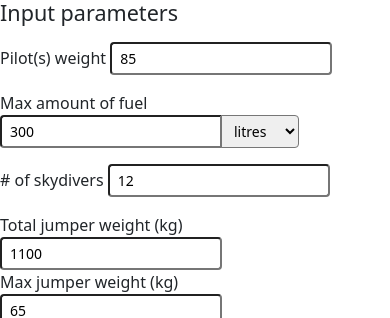
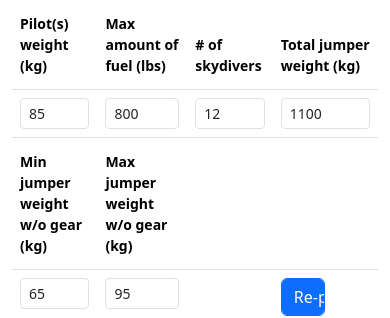
Before and after one commit to SkyToGround/weight_and_balance, a Django app: template templates/w_and_b.html in a window 390 px wide. Shown: the top 318 px of the page. Run offline with Django 3.2, Linux system fonts and the light colour scheme; the template is opened without the code that fills it, so the values that code supplies are empty; some libraries are stand-ins or nearby versions.

Commit message:
Fix html and jumper pos.

```diff
--- a/mass_and_balance.py
+++ b/mass_and_balance.py
@@ -359,8 +359,8 @@ def calc_w_and_b(pilot_weight: float, max_fuel_mass: float, nr_of_skydivers: int
         Seat(265 * inch, 6, -110),
         Seat(294.5 * inch, 1, -100),
         Seat(294.5 * inch, 2, -55),
-        Seat(319.5 * inch, 3, -95),
-        Seat(319.5 * inch, 4, -50),
+        Seat(312.5 * inch, 3, -95),
+        Seat(312.5 * inch, 4, -50),
         Seat(339 * inch, 5, -95.0),
     ]
     # exit_seats = [
--- a/templates/w_and_b.html
+++ b/templates/w_and_b.html
@@ -7,6 +7,11 @@
     <meta name="viewport" content="width=device-width, initial-scale=1.0">
     <meta name="author" content="Jonas Nilsson">
     <link href="{% static "css/bootstrap.min.css" %}" rel="stylesheet">
+    <style>
+      input:invalid {
+        border: solid red 3px;
+      }
+    </style>
     {% block head %}
     {% endblock %}
 
@@ -14,64 +19,52 @@
   </head>
 
   <body>
-    <div class="">
-      <h4 class="mb-3">Input parameters</h4>
-      <form class="needs-validation" novalidate>
-        <div class="row g-3">
-          <div class="col-sm-3">
-            <label for="pilot_weight" class="form-label-sm">Pilot(s) weight</label>
-            <input type="text" class="form-control-sm" id="pilot_weight" value="85" required>
+    <div class="container">
+      <div class="row">
+        <div class="col-sm-12">
+      <form onsubmit="getPlot(); return false;">
+      <table class="table">
+        <thead>
+        <tr>
+          <th><label for="pilot_weight" class="col-form-label-sm">Pilot(s) weight (kg)</label></th>
+          <th><label for="fuel_amount" class="col-form-label-sm">Max amount of fuel (lbs)</label></th>
+          <th><label for="skydivers" class="col-form-label-sm"># of skydivers</label></th>
+          <th><label for="totalWeight" class="col-form-label-sm">Total jumper weight (kg)</label></th>
+        </tr>
+        </thead>
+        <tbody>
+        <tr>
+          <td><input min="60" max="210" type="number" class="form-control form-control-sm" id="pilot_weight" value="85" required></td>
+          <td><input type="number"  min="200" max="2224" class="form-control form-control-sm" id="fuel_amount" value="800" required></td>
+          <td><input type="number" min="1" max="16" class="form-control form-control-sm" id="skydivers" value="12" required></td>
+          <td><input type="number" min="50" max="1800" class="form-control form-control-sm" id="totalWeight" value="1100" required></td>
+        </tr>
+        </tbody>
+        <thead>
+        <tr>
+          <th><label for="minWeight" class="col-form-label-sm">Min jumper weight w/o gear (kg)</label></th>
+          <th><label for="maxWeight" class="col-form-label-sm">Max jumper weight w/o gear (kg)</label></th>
+          <th></th>
+          <th></th>
+        </tr>
+        </thead>
+        <tbody>
+        <tr>
+          <td><input type="number" min="50" max="150" class="form-control form-control-sm" id="minWeight" value="65" required></td>
+          <td><input type="number" min="50" max="150" class="form-control form-control-sm" id="maxWeight" value="95" required></td>
+          <td></td>
+          <td><input id="plot_button" type="submit" class="form-control form-control-sm w-50 btn btn-primary" value="Re-plot"></td>
+        </tr>
+        </tbody>
+      </table>
+      </form>
+        </div>
+      </div>
+
+        <div class="row">
+          <div class="col-sm-7">
+            <img id="wb_plot" src="" class="img-fluid" alt="Responsive image">
           </div>
-
-          <div class="col-sm-3">
-          <label for="fuel_amount" class="form-label-sm">Max amount of fuel</label>
-          <div class="input-group">
-            <input type="text" class="form-control-sm" id="fuel_amount" value="300" required>
-            <select class="form-select-sm" id="fuel_unit">
-              <option>litres</option>
-              <option>lbs</option>
-              <option>gallons</option>
-              <option>kg</option>
-            </select>
-          </div>
-          </div>
-
-
-          <div class="col-sm-3">
-            <label for="skydivers" class="form-label-sm"># of skydivers</label>
-            <input type="text" class="form-control-sm" id="skydivers" value="12" required>
-          </div>
-
-          <div class="col-sm-3">
-            <label for="totalWeight" class="form-label-sm">Total jumper weight (kg)</label>
-            <input type="text" class="form-control-sm" id="totalWeight" value="1100" required>
-          </div>
-        </div>
-
-
-        <div class="row g-3">
-
-
-
-
-          <div class="col-sm-3">
-            <label for="maxWeight" class="form-label-sm">Max jumper weight (kg)</label>
-            <input type="text" class="form-control-sm" id="maxWeight" value="65" required>
-          </div>
-
-          <div class="col-sm-3">
-            <label for="minWeight" class="form-label-sm">Min jumper weight (kg)</label>
-            <input type="text" class="form-control-sm" id="minWeight" value="95" required>
-          </div>
-
-          <div class="col-sm-3">
-            <label for="plot_button" class="form-label"></label><br>
-            <button id="plot_button" type="submit" class="w-50 btn btn-primary">Re-plot</button>
-          </div>
-        </div>
-
-        <div class="row g-3">
-          <img src="w_and_b_plot/12/90/1000/65/100/300/" class="img-fluid" alt="Responsive image">
         </div>
     </div>
 
@@ -87,7 +80,15 @@
   <script src="{% static "js/bootstrap.min.js" %}"></script>
   <script>
     function getPlot() {
-
+      document.getElementById("wb_plot").src="";
+      var skydivers = document.getElementById("skydivers").value;
+      var pilot_weight = document.getElementById("pilot_weight").value;
+      var total_weight = document.getElementById("totalWeight").value;
+      var minWeight = document.getElementById("minWeight").value;
+      var maxWeight = document.getElementById("maxWeight").value;
+      var fuelWeight = parseFloat(document.getElementById("fuel_amount").value) * 0.45359237;
+      document.getElementById("wb_plot").src=`w_and_b_plot/${skydivers}/${pilot_weight}/${total_weight}/${minWeight}/${maxWeight}/${Math.round(fuelWeight)}/`;
     }
+    document.onload = getPlot();
   </script>
 </html>
```
